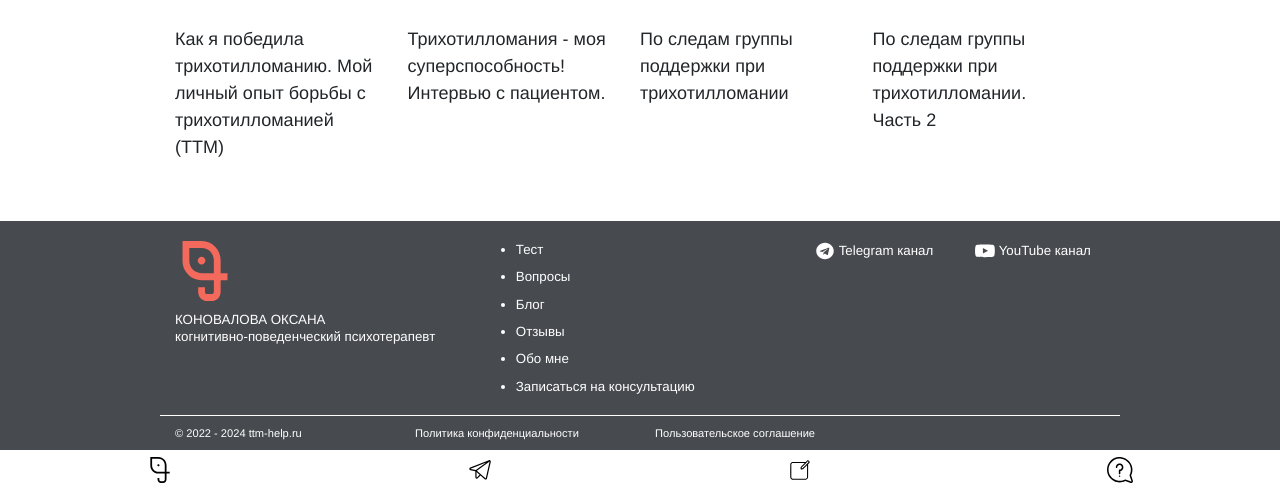
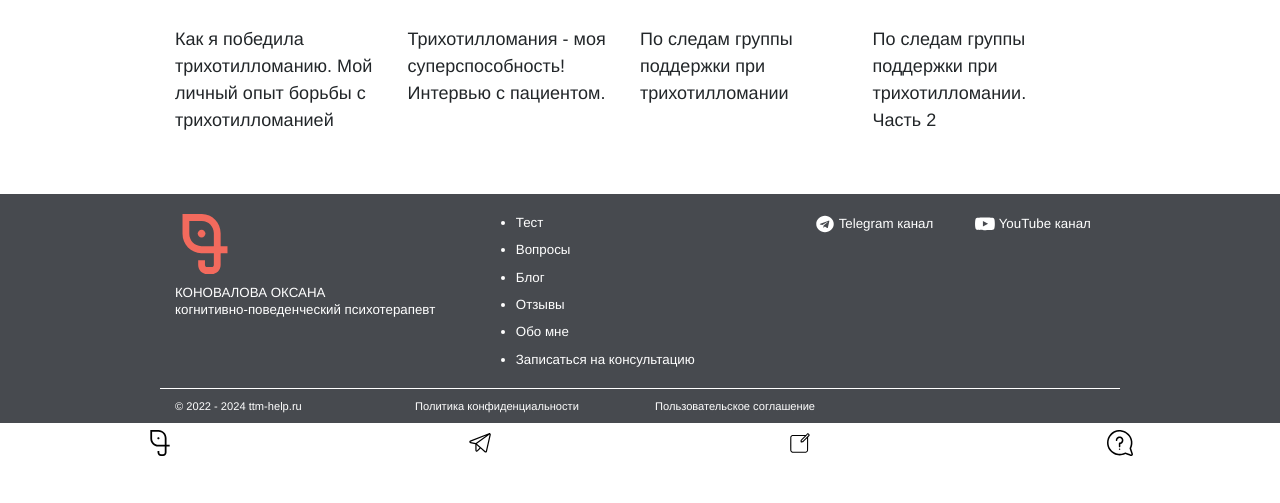
Before and after one commit to ttm-help/ttm-help.github.io, a Jekyll site: the page built from _posts/2024/2024-03-13-interview-about-fear.md, in a window 1280 px wide and 900 px high, scrolled down 1106 px, cut to the strip 397-900 px from the top of the window. Built offline with Jekyll 4.4.1, drawn with Linux system fonts in a browser that asks for light colours; after the commit the page ends 1979 px from its top, so only the background shows below that.

Commit message:
fix titles

```diff
--- a/_posts/2022/2022-12-04-own-experience.md
+++ b/_posts/2022/2022-12-04-own-experience.md
@@ -1,6 +1,6 @@
 ---
 layout: post
-title: "Как я победила трихотилломанию. Мой личный опыт борьбы с трихотилломанией (ТТМ)"
+title: "Как я победила трихотилломанию. Мой личный опыт борьбы с трихотилломанией"
 description: "Моя история излечения от трихотилломании, мои ошибки и провалы"
 category: "Личный опыт"
 image:
@@ -22,13 +22,13 @@ caption='Photo by <a href="https://unsplash.com/@aldyrkhanov" rel="nofollow">Art
 т.к. при проработке с психологом этих болезненных точек, я получила усиление симптомов трихотилломании.
 
 Затем я понемногу начала понимать, от чего зависят именно мои приступы трихотилломании, и прорабатывать именно эти свои проблемы.
-Это было началом отрезка моего пути, который привел к успеху. В результате этой **огромной работы** -
-- *по времени* - потому что измеряется оно в количестве лет,
-- *затраченным силам* - потому что нужно принять решение изменить свою жизнь фактически и делать,
+Это было началом отрезка моего пути, который привел к успеху. В результате этой **огромной работы**:
+- **по времени** - потому что измеряется оно в количестве лет,
+- **затраченным силам** - потому что нужно принять решение изменить свою жизнь фактически и делать,
   а ни страдать, ни ждать, не думать, что все само пройдёт, не полагать,
   что те действия и стратегии, которые вы совершали ранее и продолжаете совершать
   дальше без изменений чудесным образом приведут к каким-то иным результатам,
-- *материальным ресурсам* - потому что было потрачено просто колоссальное количество денег на различного рода курсы,
+- **материальным ресурсам** - потому что было потрачено просто колоссальное количество денег на различного рода курсы,
   тренинги, книги, психологов, супервизоров, второе образование в конце концов и т.д.
 
 Продолжительный результат был достигнут **без возвратов к трихотилломании**.
@@ -36,7 +36,7 @@ caption='Photo by <a href="https://unsplash.com/@aldyrkhanov" rel="nofollow">Art
 Я сталкиваюсь с тем, что многие мои клиенты, при чем не важно, с вопросом трихотилломании или нет,
 желают быстрых решений. Этого не будет. Вы 20 лет вырывали волосы, вы и вправду полагаете, что можно излечиться за 4 сеанса?
 
-Я рассматриваю это как путь. И не нужно ставить жизнь на паузу в процессе его прохождения.
+Я рассматриваю это - как путь. И не нужно ставить жизнь на паузу в процессе его прохождения.
 Это она и есть. Потому что за весь процесс я очень сильно изменилась, и моя жизнь тоже,
 просто кардинальнейшим образом. В качестве одного из терапевтических инструментов
 я любила использовать дневник, куда записывала все свои мысли. И очень интересно читать
```
